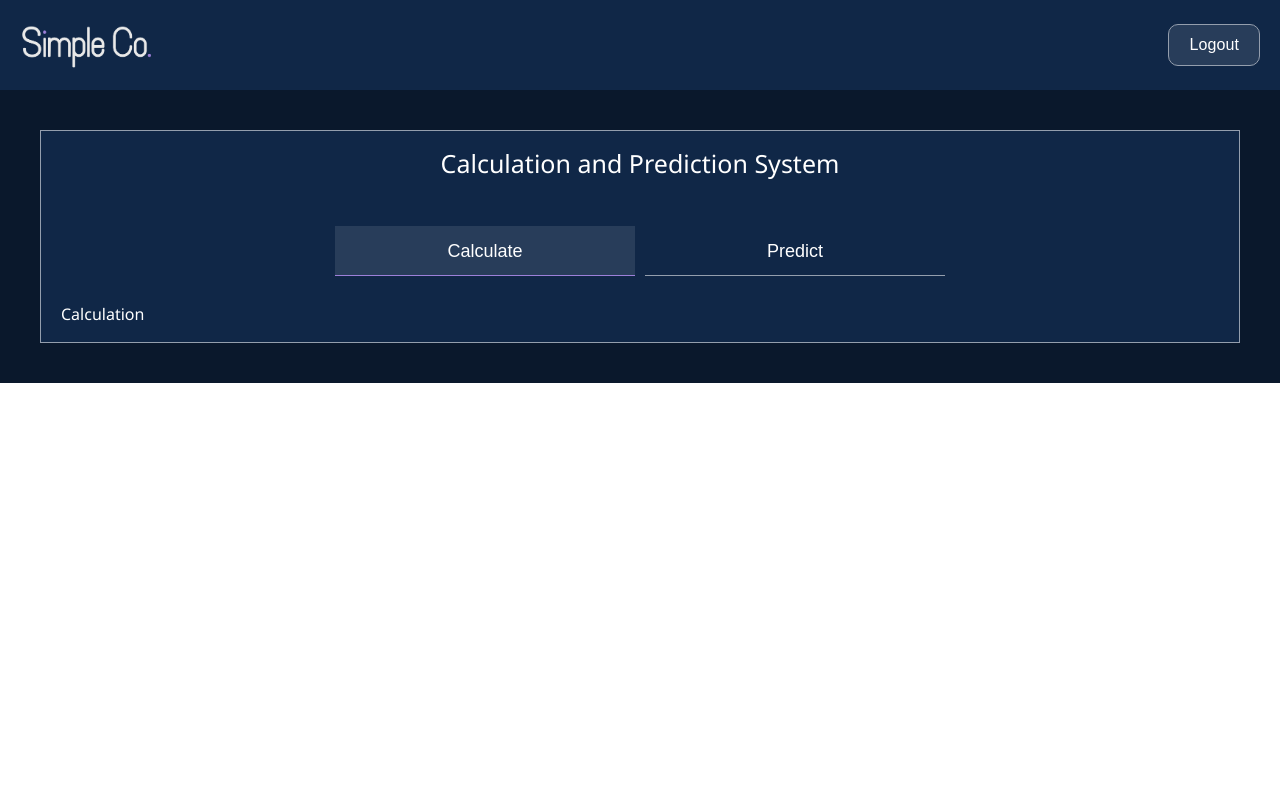
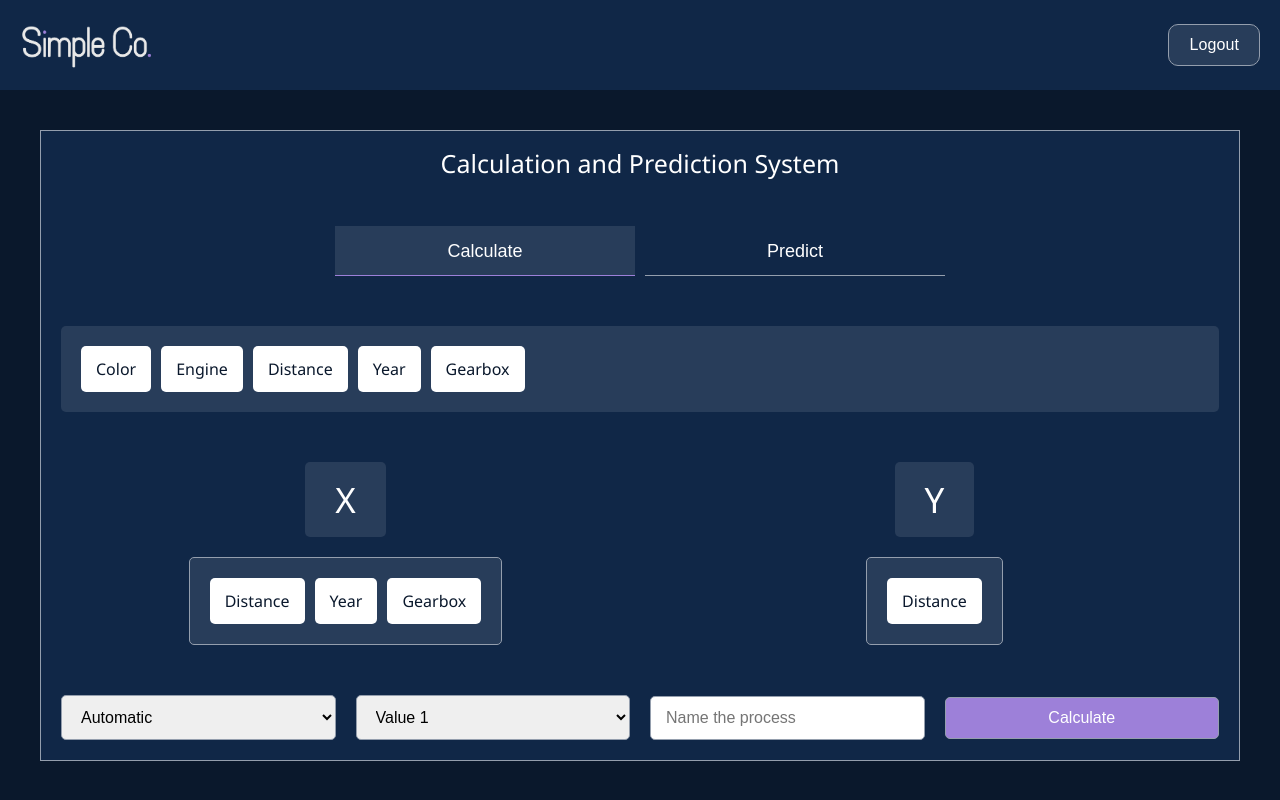
Before and after one commit to amirmammadov/predictionSystem, a React (Vite) app: page / in a window 1280 px wide. Built offline with nearby package versions, Linux system fonts and the light colour scheme.

Commit message:
calculation scene design was done

```diff
--- /dev/null
+++ b/src/components/PropertyItem.tsx
@@ -0,0 +1,11 @@
+import s from "../sass/components/_propertyItem.module.scss";
+
+interface IPropertyItem {
+  value: string;
+}
+
+const PropertyItem = ({ value }: IPropertyItem) => {
+  return <div className={s.propertyItem}>{value}</div>;
+};
+
+export default PropertyItem;
--- /dev/null
+++ b/src/sass/components/_propertyItem.module.scss
@@ -0,0 +1,12 @@
+@import "../utils/mixins.module";
+@import "../utils/colors.module";
+@import "../utils/variables.module";
+
+.propertyItem {
+  background-color: $white;
+  color: $black;
+  padding: 15px;
+  border-radius: $border-radius;
+  cursor: pointer;
+  text-align: center;
+}
--- a/src/sass/pages/_home.module.scss
+++ b/src/sass/pages/_home.module.scss
@@ -11,7 +11,7 @@
     $direction: column,
     $justify: flex-start,
     $align: flex-start,
-    $gap: 30px
+    $gap: 50px
   );
 
   .title {
@@ -19,7 +19,6 @@
     text-align: center;
     font-size: 25px;
     letter-spacing: 0.01px;
-    margin-bottom: 20px;
   }
 
   .buttons {
@@ -43,8 +42,13 @@
     }
 
     button.active {
-      background-color: rgba(255, 255, 255, 0.1);
+      background-color: $white-second;
       border-color: $purple;
     }
   }
+
+  .content {
+    width: 100%;
+    height: auto;
+  }
 }
--- /dev/null
+++ b/src/sass/scenes/_calculation.module.scss
@@ -0,0 +1,93 @@
+@import "../utils/mixins.module";
+@import "../utils/colors.module";
+@import "../utils/variables.module";
+
+.calc {
+  width: 100%;
+  @include flexbox(
+    $direction: column,
+    $justify: flex-start,
+    $align: flex-start,
+    $gap: 50px
+  );
+
+  .properties {
+    width: 100%;
+    background-color: $white-second;
+    padding: 20px;
+    @include flexbox($justify: flex-start, $align: center, $gap: 10px);
+    border-radius: $border-radius;
+    flex-wrap: wrap;
+  }
+
+  .axis {
+    width: 100%;
+    @include flexbox($justify: space-around, $align: flex-start, $gap: 20px);
+
+    .axisX,
+    .axisY {
+      @include flexbox(
+        $direction: column,
+        $justify: flex-start,
+        $align: center,
+        $gap: 20px
+      );
+      width: 100%;
+      flex-grow: 1;
+      max-width: 100%;
+
+      .axisTitle {
+        background-color: $white-second;
+        border-radius: $border-radius;
+        padding: 20px 30px;
+        font-size: 35px;
+      }
+
+      .axisXBlanks,
+      .axisYBlanks {
+        background-color: $white-second;
+        border-radius: $border-radius;
+        border: 1px solid $borderColor;
+        padding: 20px;
+        @include flexbox($justify: flex-start, $align: center, $gap: 10px);
+        flex-wrap: wrap;
+      }
+    }
+  }
+
+  .inputs {
+    width: 100%;
+    display: grid;
+    grid-template-columns: repeat(4, 1fr);
+    gap: 20px;
+    justify-content: space-between;
+    align-items: center;
+
+    .options,
+    .input {
+      padding: 12px 15px;
+      border-radius: $border-radius;
+      font-size: 16px;
+      outline: none;
+      border: 1px solid $borderColor;
+      min-width: 200px;
+    }
+
+    .calcBtn {
+      padding: 20px;
+      background-color: $purple;
+      border-radius: $border-radius;
+      font-size: 16px;
+      letter-spacing: 0.01px;
+      color: $white;
+      min-width: 200px;
+      border: 1px solid $borderColor;
+      transition: $transition;
+    }
+
+    .calcBtn:hover {
+      cursor: pointer;
+      border-color: $white;
+    }
+  }
+}
--- a/src/sass/style.module.scss
+++ b/src/sass/style.module.scss
@@ -1,4 +1,5 @@
 @import "./base/reset.module";
+@import "./utils/colors.module";
 
 body {
   min-height: 100vh;
@@ -7,3 +8,15 @@ body {
   overflow-x: hidden;
   font-family: "Segoe UI", Tahoma, Geneva, Verdana, sans-serif;
 }
+
+::-webkit-scrollbar {
+  width: 5px;
+}
+
+::-webkit-scrollbar-track {
+  background: $white;
+}
+
+::-webkit-scrollbar-thumb {
+  background: $purple;
+}
--- a/src/sass/utils/_colors.module.scss
+++ b/src/sass/utils/_colors.module.scss
@@ -1,4 +1,5 @@
 $white: #fff;
+$white-second: #ffffff1a;
 $black: #0a182c;
 $blue: #102747;
 $lightBlue: #283d5a;
--- a/src/sass/utils/_variables.module.scss
+++ b/src/sass/utils/_variables.module.scss
@@ -7,3 +7,4 @@ $small-screen: 420px;
 $x-small-screen: 380px;
 
 $transition: all 0.2s linear;
+$border-radius: 5px;
--- a/src/scenes/Calculation.tsx
+++ b/src/scenes/Calculation.tsx
@@ -1,5 +1,48 @@
+import s from "../sass/scenes/_calculation.module.scss";
+
+import PropertyItem from "../components/PropertyItem";
+
 const Calculation = () => {
-  return <div>Calculation</div>;
+  return (
+    <div className={s.calc}>
+      <div className={s.properties}>
+        <PropertyItem value="Color" />
+        <PropertyItem value="Engine" />
+        <PropertyItem value="Distance" />
+        <PropertyItem value="Year" />
+        <PropertyItem value="Gearbox" />
+      </div>
+      <div className={s.axis}>
+        <div className={s.axisX}>
+          <div className={s.axisTitle}>X</div>
+          <div className={s.axisXBlanks}>
+            <PropertyItem value="Distance" />
+            <PropertyItem value="Year" />
+            <PropertyItem value="Gearbox" />
+          </div>
+        </div>
+        <div className={s.axisY}>
+          <div className={s.axisTitle}>Y</div>
+          <div className={s.axisYBlanks}>
+            <PropertyItem value="Distance" />
+          </div>
+        </div>
+      </div>
+      <div className={s.inputs}>
+        <select className={s.options}>
+          <option value="automatic">Automatic</option>
+          <option value="manual">Manual</option>
+        </select>
+        <select className={s.options}>
+          <option value="value_1">Value 1</option>
+          <option value="value_2">Value 2</option>
+          <option value="value_3">Value 3</option>
+        </select>
+        <input type="text" placeholder="Name the process" className={s.input} />
+        <button className={s.calcBtn}>Calculate</button>
+      </div>
+    </div>
+  );
 };
 
 export default Calculation;
```
